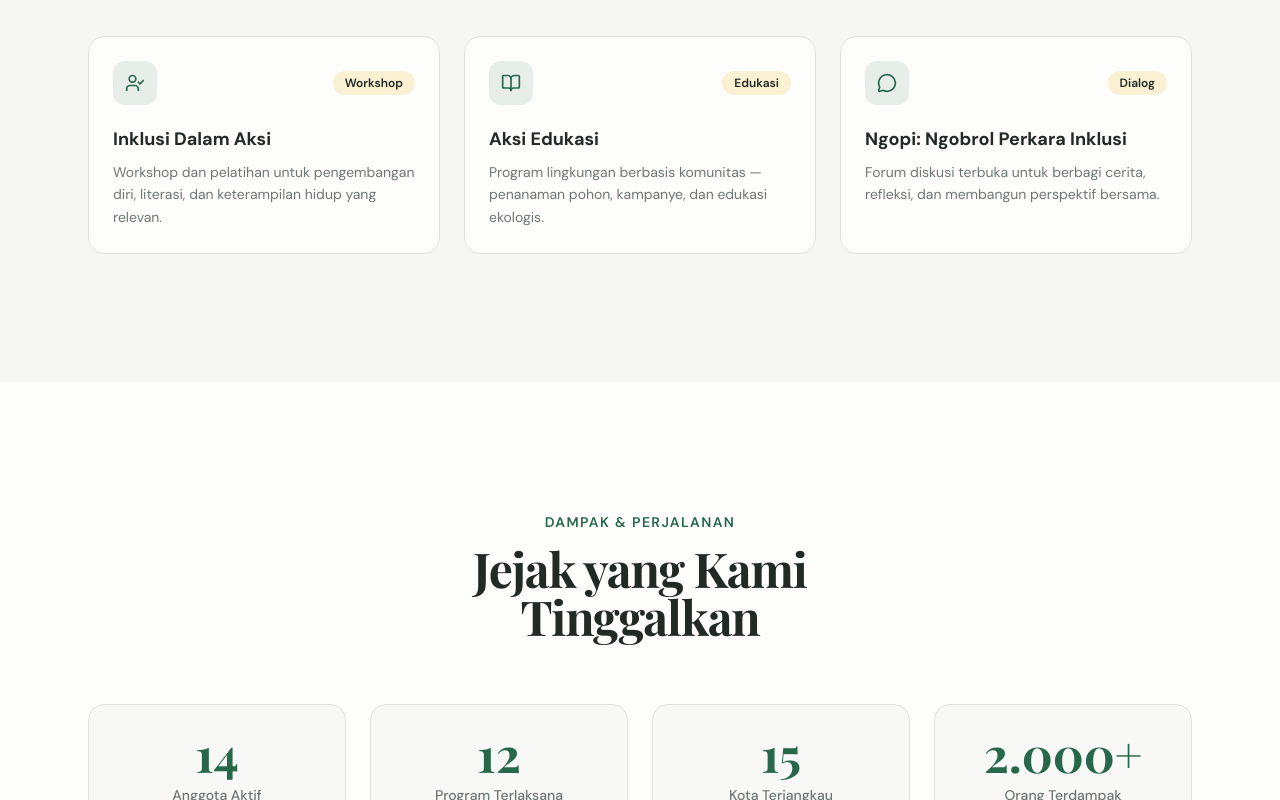
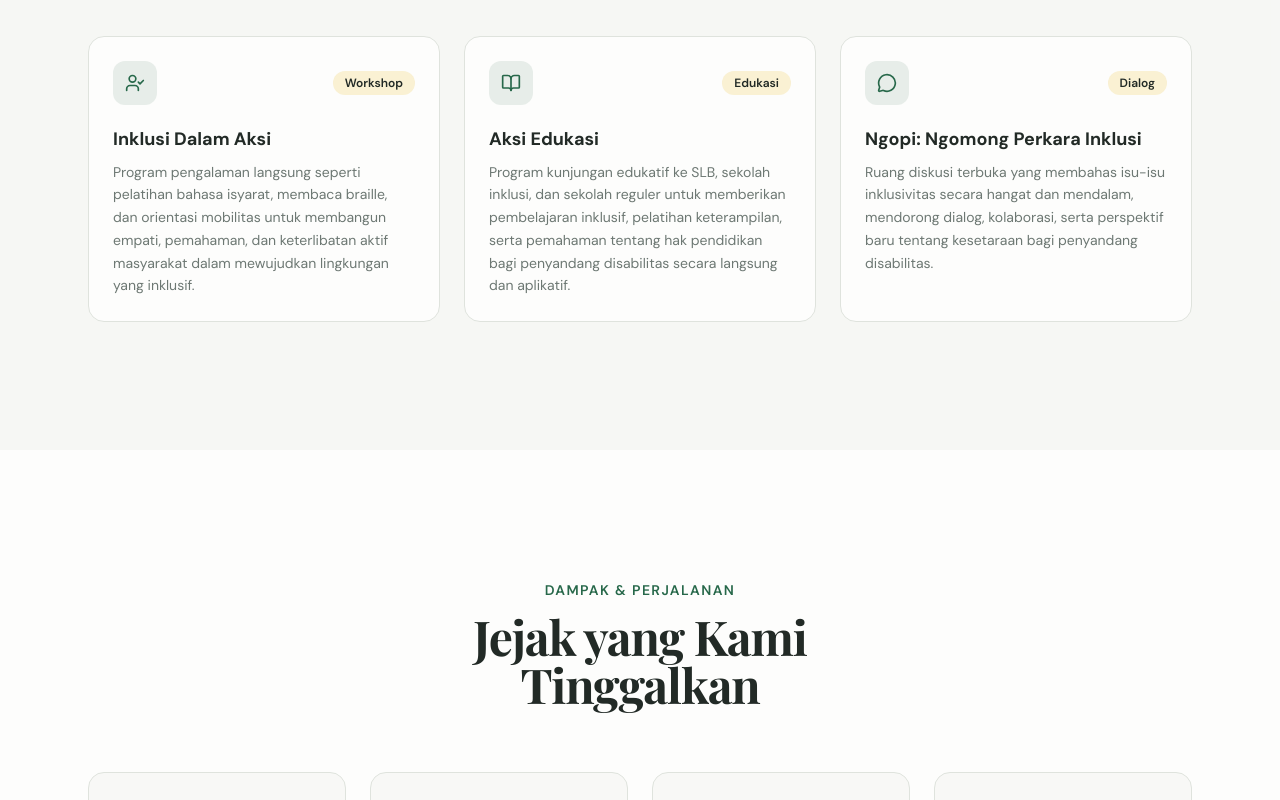
Before and after one commit to irsydmuhf/tumset, a Next.js app: page / in a window 1280 px wide. Shown: the part 2240-3040 px from the top of the page. Built offline with nearby package versions, Linux system fonts and the light colour scheme; a web font is replaced by a local one.

Commit message:
update deskripsi program

```diff
--- a/components/programs-section.tsx
+++ b/components/programs-section.tsx
@@ -8,21 +8,21 @@ const programs = [
     icon: UserCheck,
     title: "Inklusi Dalam Aksi",
     description:
-      "Workshop dan pelatihan untuk pengembangan diri, literasi, dan keterampilan hidup yang relevan.",
+      "Program pengalaman langsung seperti pelatihan bahasa isyarat, membaca braille, dan orientasi mobilitas untuk membangun empati, pemahaman, dan keterlibatan aktif masyarakat dalam mewujudkan lingkungan yang inklusif.",
     tag: "Workshop",
   },
   {
     icon: BookOpen,
     title: "Aksi Edukasi",
     description:
-      "Program lingkungan berbasis komunitas — penanaman pohon, kampanye, dan edukasi ekologis.",
+      "Program kunjungan edukatif ke SLB, sekolah inklusi, dan sekolah reguler untuk memberikan pembelajaran inklusif, pelatihan keterampilan, serta pemahaman tentang hak pendidikan bagi penyandang disabilitas secara langsung dan aplikatif.",
     tag: "Edukasi",
   },
   {
     icon: MessageCircle,
-    title: "Ngopi: Ngobrol Perkara Inklusi",
+    title: "Ngopi: Ngomong Perkara Inklusi",
     description:
-      "Forum diskusi terbuka untuk berbagi cerita, refleksi, dan membangun perspektif bersama.",
+      "Ruang diskusi terbuka yang membahas isu-isu inklusivitas secara hangat dan mendalam, mendorong dialog, kolaborasi, serta perspektif baru tentang kesetaraan bagi penyandang disabilitas.",
     tag: "Dialog",
   },
   // {
```
